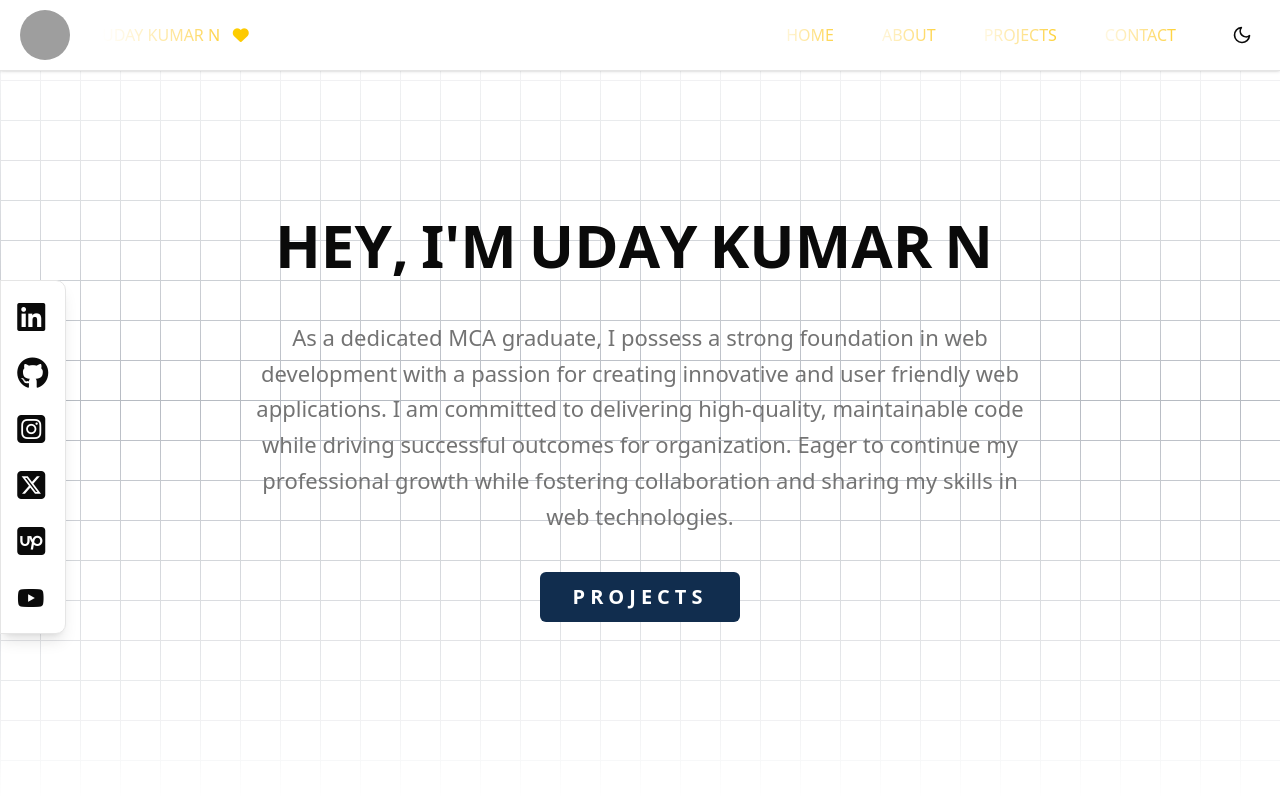
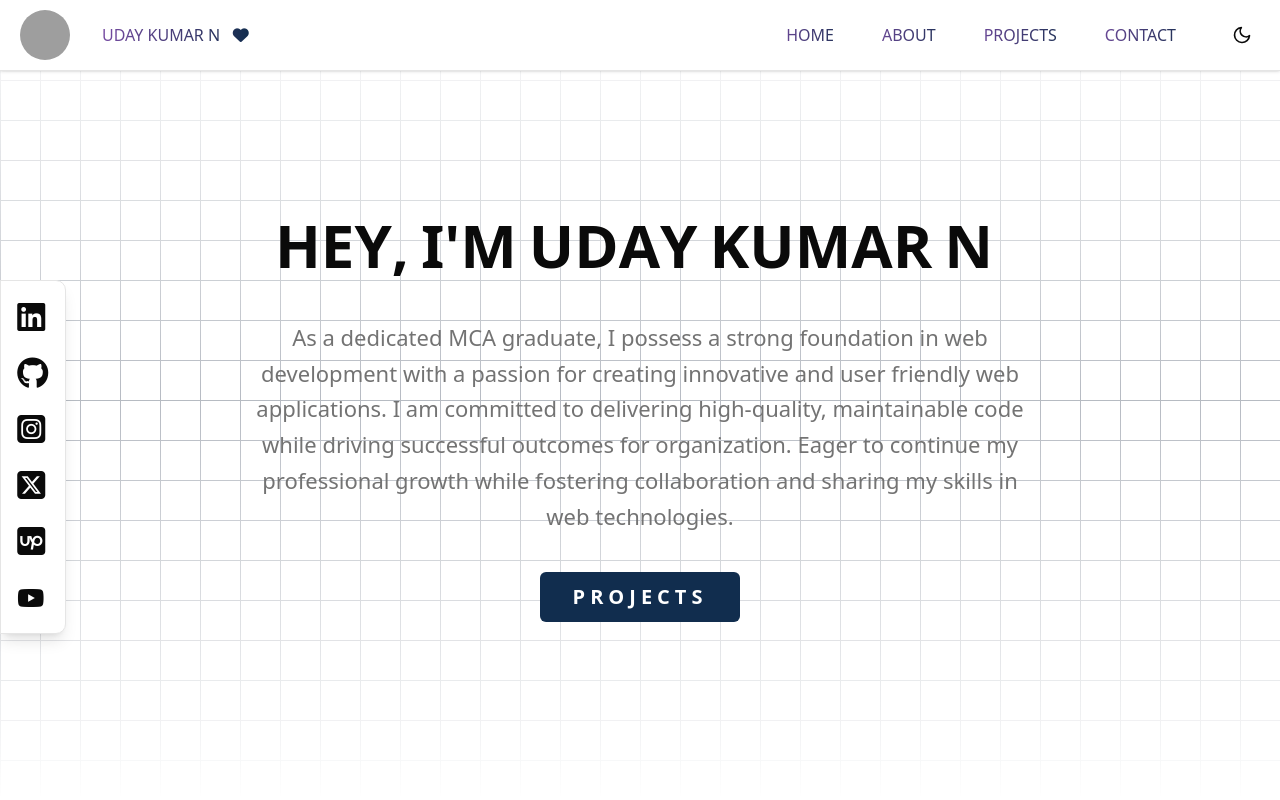
Before and after one commit to uday7223/portfolio-new, a React (Vite) app: page / in a window 1280 px wide. Shown: the top 800 px of the page. Built offline with nearby package versions, Linux system fonts and the light colour scheme; no server answers; grey boxes are pictures that could not be loaded; a web font is replaced by a local one.

Commit message:
style: Update header text and navigation link gradient colors to include dark mode support.

```diff
--- a/src/main-comp/components/Header.jsx
+++ b/src/main-comp/components/Header.jsx
@@ -54,7 +54,7 @@ const Header = () => {
               className="w-[50px] h-[50px] rounded-full transition-all duration-200 hover:shadow-[1px_1px_20px_0px_white]"
             />
           </a>
-          <p className="mb-0 m-0 no-underline bg-gradient-to-r from-yellow-400 via-white to-yellow-400 bg-[length:200%_auto] bg-[-100%_center] bg-clip-text text-transparent transition-[background-position] duration-500 whitespace-nowrap hover:bg-[0%_center]">
+          <p className="mb-0 m-0 no-underline bg-gradient-to-r from-[#112D4E] via-[#764ba2] to-[#112D4E] dark:from-[#667eea] dark:via-[#fff] dark:to-[#667eea] bg-[length:200%_auto] bg-[-100%_center] bg-clip-text text-transparent transition-[background-position] duration-500 whitespace-nowrap hover:bg-[0%_center]">
             UDAY KUMAR N &nbsp; <i className="fa-solid fa-heart" aria-hidden="true"></i>
           </p>
         </div>
@@ -68,7 +68,7 @@ const Header = () => {
                 <a
                   href={item === 'HOME' ? '/' : `#${item.toLowerCase()}`}
                   aria-label={`Go to ${item.toLowerCase()} section`}
-                  className={`no-underline bg-gradient-to-r from-yellow-400 via-white to-yellow-400 bg-[length:200%_auto] bg-[-100%_center] bg-clip-text text-transparent transition-[background-position] duration-400 px-4 py-2.5 rounded-[5px] hover:bg-[0%_center] ${isResponsive ? 'block text-center text-[16px] w-full py-4' : ''}`}
+                  className={`no-underline bg-gradient-to-r from-[#112D4E] via-[#764ba2] to-[#112D4E] dark:from-[#667eea] dark:via-[#fff] dark:to-[#667eea] bg-[length:200%_auto] bg-[-100%_center] bg-clip-text text-transparent transition-[background-position] duration-400 px-4 py-2.5 rounded-[5px] hover:bg-[0%_center] ${isResponsive ? 'block text-center text-[16px] w-full py-4' : ''}`}
                 >
                   {item}
                 </a>
```
